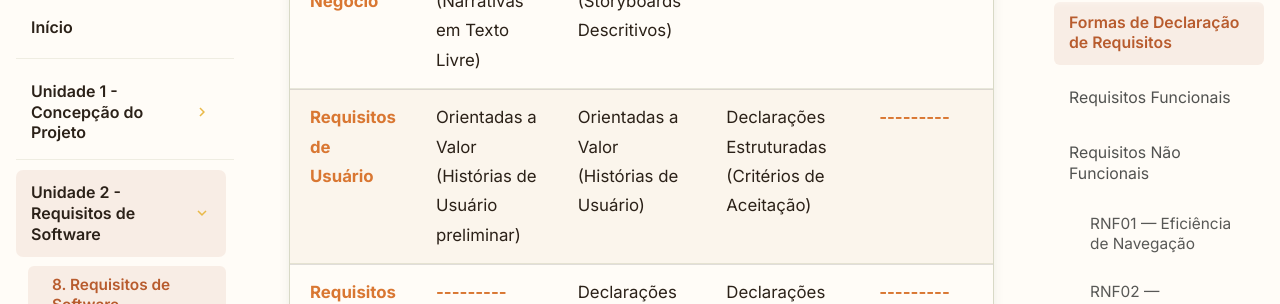
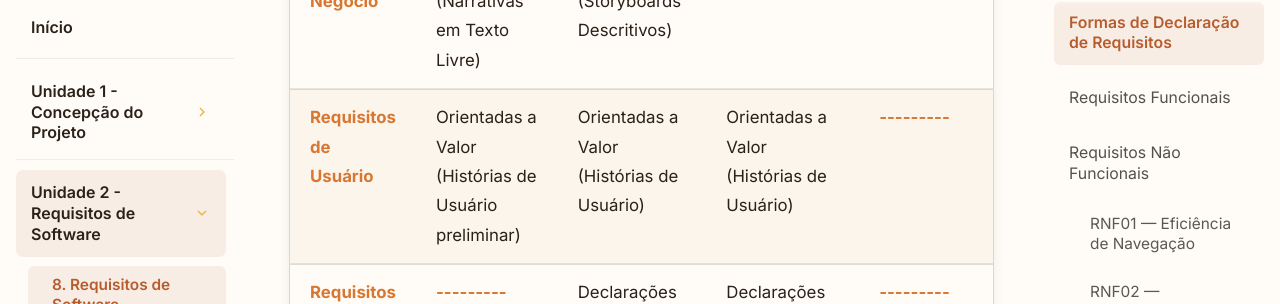
Before and after one commit to mdsreq-fga-unb/REQ-2026.2-T02-RedeCafuringa, an MkDocs documentation site: the page built from docs/unidade2/requisitos.md, in a window 1280 px wide and 900 px high, scrolled down 437 px. Shown: the part 153-457 px from the top of the window. Built offline with MkDocs 1.6.1 and Material for MkDocs 9.7.7, drawn with Linux system fonts in a browser that asks for light colours.

Commit message:
docs(requisitos): atualiza documentação da unidade 2

```diff
--- a/docs/unidade2/requisitos.md
+++ b/docs/unidade2/requisitos.md
@@ -4,7 +4,7 @@
 | Tipo de Requisito | Concepção | Elaboração | Construção | Transição |
 |---|---|---|---|---|
 | **Requisitos de Negócio** | Narrativas Descritivas (Narrativas em Texto Livre) | Narrativas Descritivas (Storyboards Descritivos) | **---------**| **---------** |
-| **Requisitos de Usuário** | Orientadas a Valor (Histórias de Usuário preliminar) | Orientadas a Valor (Histórias de Usuário) | Declarações Estruturadas (Critérios de Aceitação) | **---------** |
+| **Requisitos de Usuário** | Orientadas a Valor (Histórias de Usuário preliminar) | Orientadas a Valor (Histórias de Usuário) | Orientadas a Valor (Histórias de Usuário) | **---------** |
 | **Requisitos de Produto** | **---------** | Declarações Estruturadas (Critérios de Aceitação) | Declarações Estruturadas (Critérios de Aceitação) | **---------** |
 
 
```
